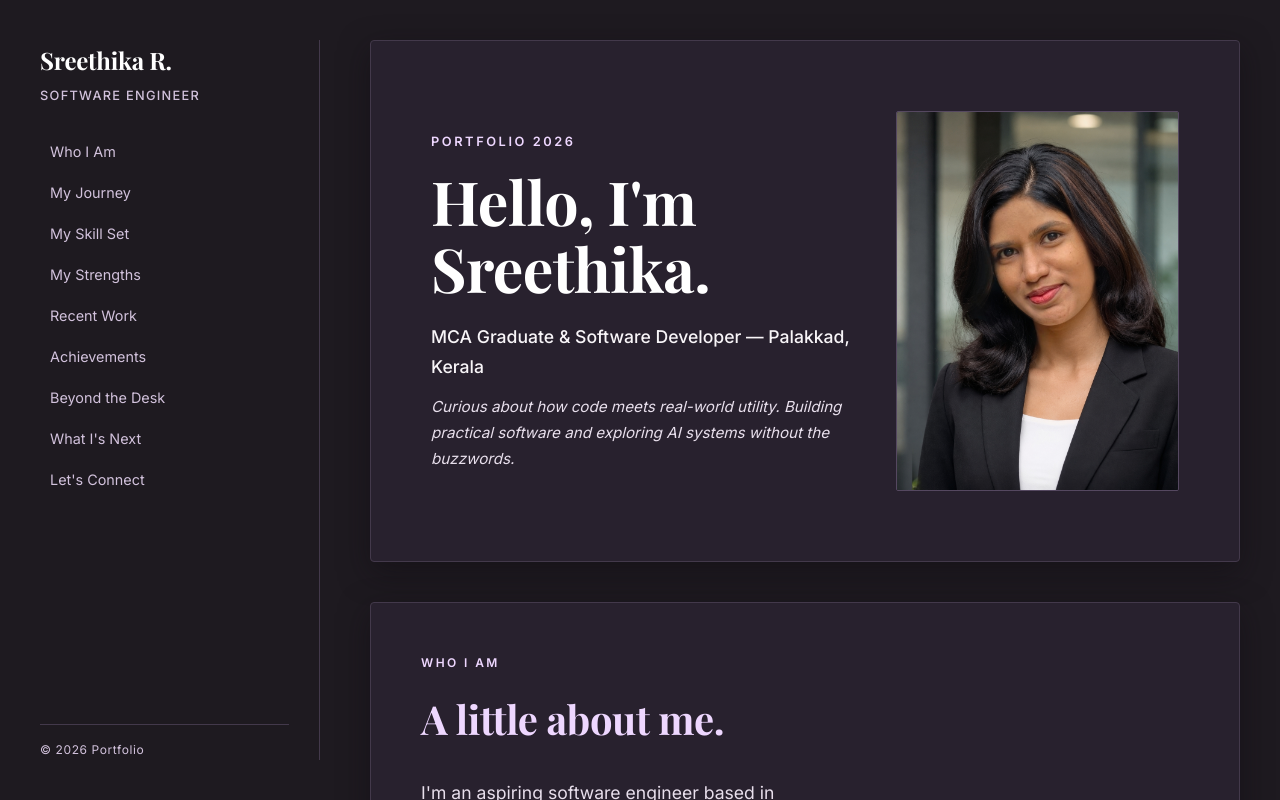
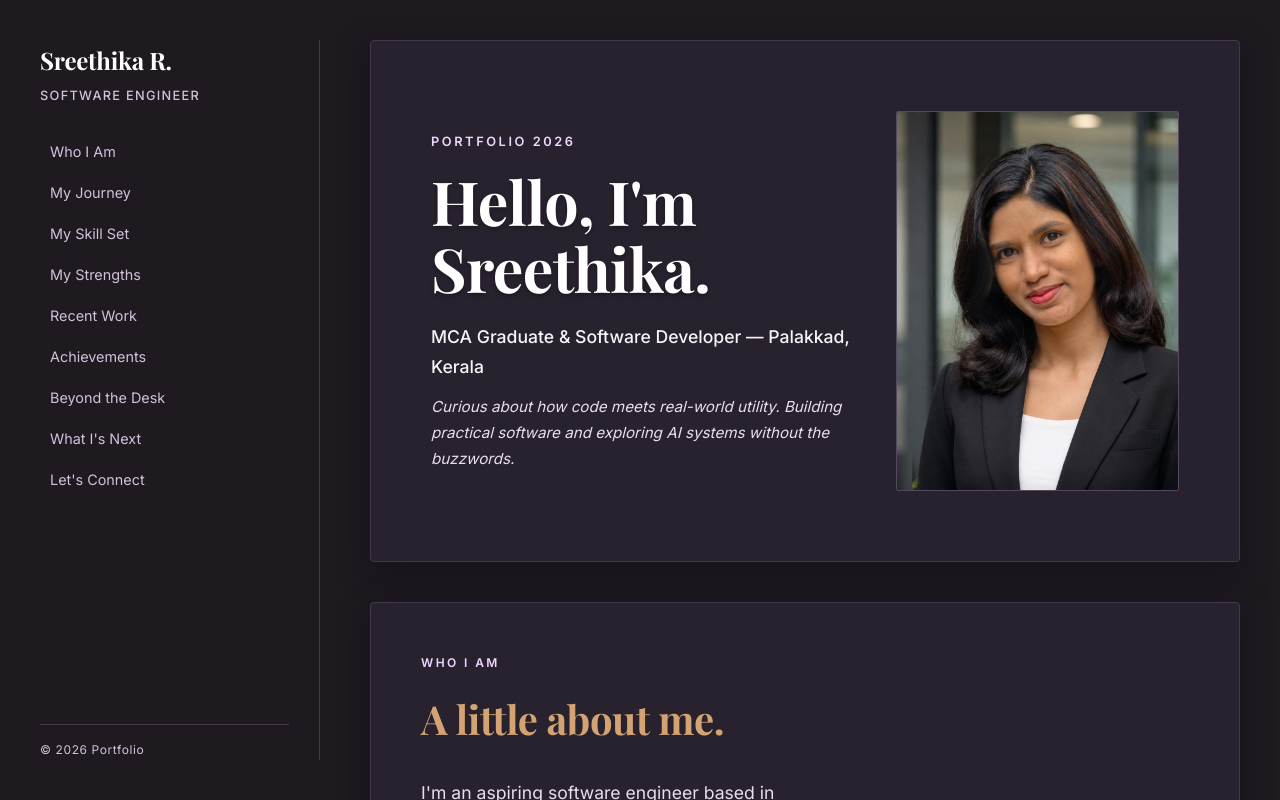
Before and after one commit to Sr-2525/Portfolio, a React app: page / in a window 1280 px wide. Shown: the top 800 px of the page. Built offline with nearby package versions, Linux system fonts and the light colour scheme; the HTML template or start-up script is replaced by a standard one; a web font is replaced by a local one.

Commit message:
Updated cover page title to dark brown with shadow and italic tagline to dark cream

```diff
--- a/src/components/Hero.jsx
+++ b/src/components/Hero.jsx
@@ -3,15 +3,17 @@ import heroImg from '../assets/hero.jpeg'
 function Hero() {
   return (
     <div className="cover-slide">
-      {/* Left Column: Text */}
       <div className="cover-left">
         <span className="top-tag">PORTFOLIO 2026</span>
-        <h1>Hello, I'm<br />Sreethika.</h1>
+        <h1 style={{ color: '#4A2E18', textShadow: '0 2px 4px rgba(0,0,0,0.3)', fontSize: '3.8rem', lineHeight: '1.1', marginBottom: '20px' }}>
+          Hello, I'm<br />Sreethika.
+        </h1>
         <p className="subtitle">MCA Graduate &amp; Software Developer — Palakkad, Kerala</p>
-        <p className="tagline">Curious about how code meets real-world utility. Building practical software and exploring AI systems without the buzzwords.</p>
+        <p className="tagline" style={{ color: '#E8DCC4', fontStyle: 'italic' }}>
+          Curious about how code meets real-world utility. Building practical software and exploring AI systems without the buzzwords.
+        </p>
       </div>
 
-      {/* Right Column: Image */}
       <div className="cover-right-box" style={{ padding: '0', overflow: 'hidden', display: 'flex', alignItems: 'center', justifyContent: 'center' }}>
         <img
           src={heroImg}
--- a/src/index.css
+++ b/src/index.css
@@ -314,7 +314,7 @@ h1 {
 
 h2, .main-heading {
   font-family: 'Playfair Display', Georgia, serif;
-  color: #EED7FF !important; /* Luminous pale lavender for section headers */
+  color: #D4A373 !important; /* Rich warm chocolate brown */
   letter-spacing: -0.01em;
 }
 
```
